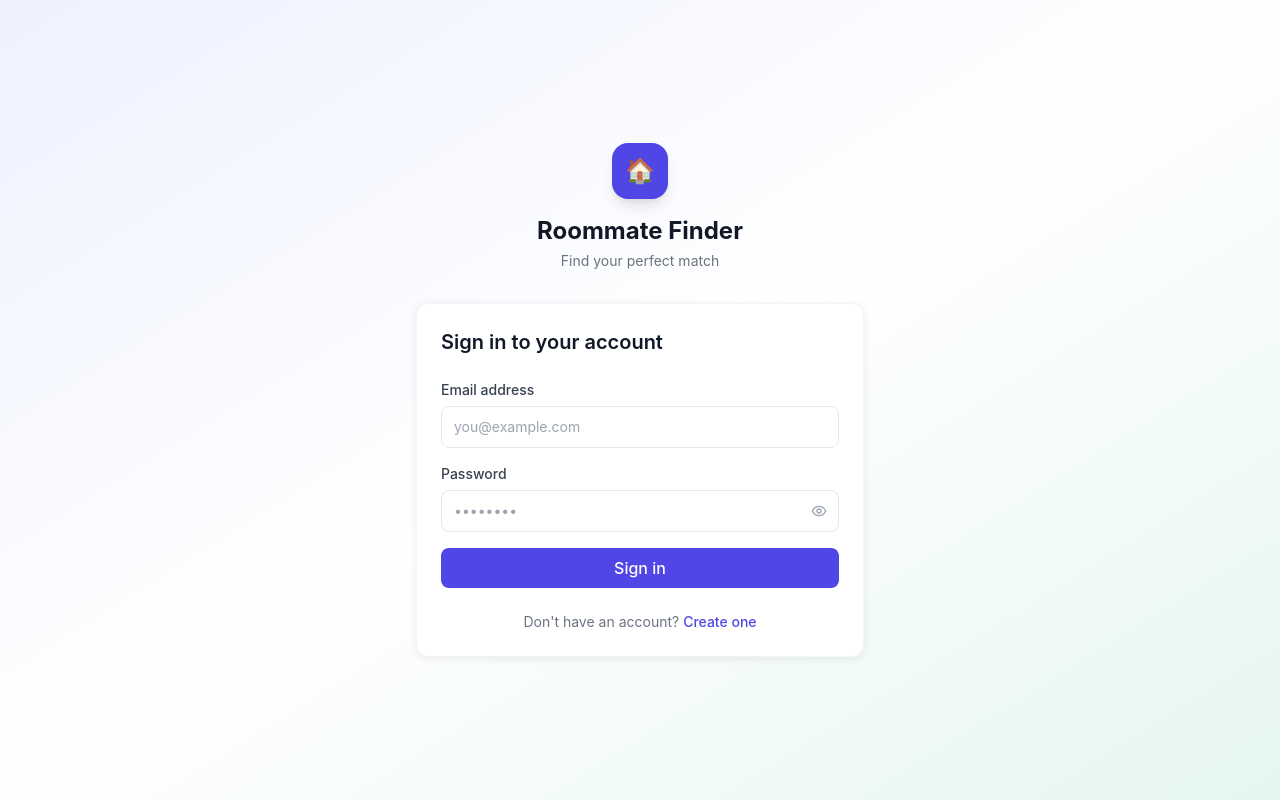
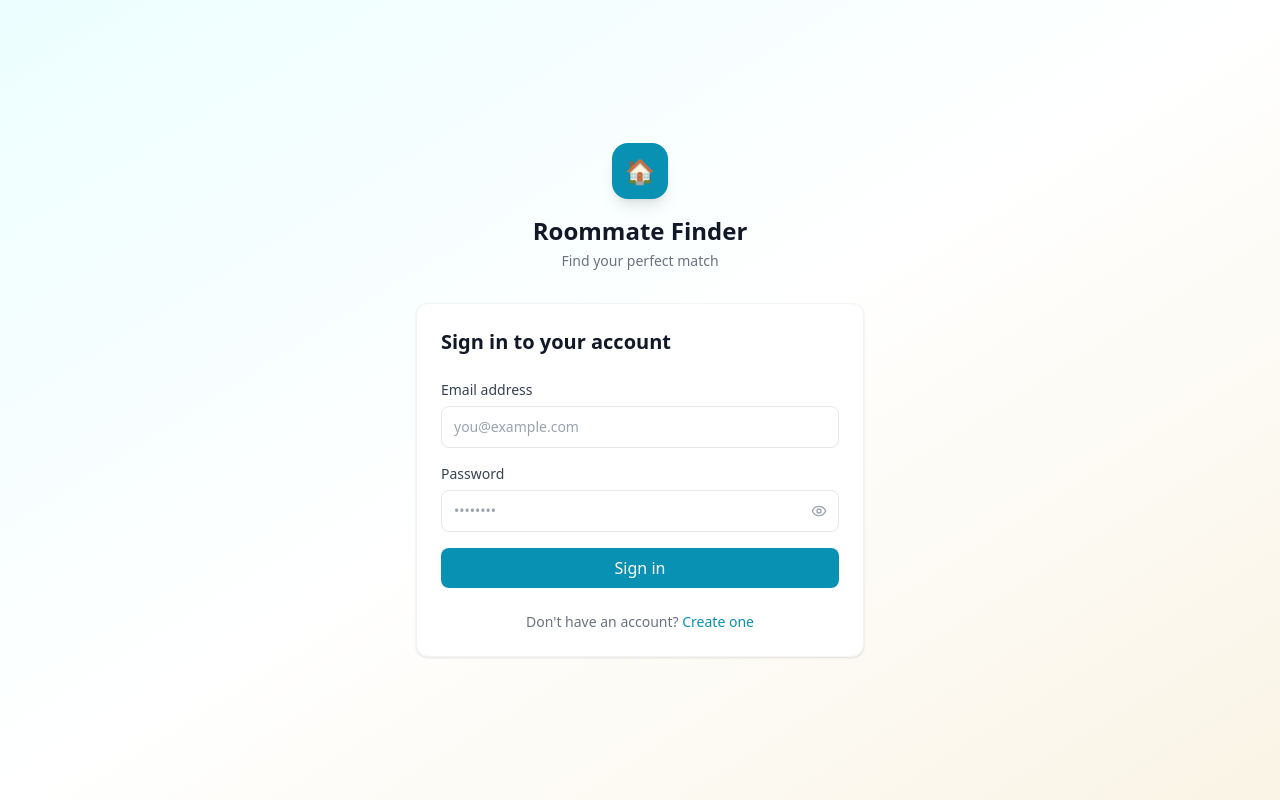
Before and after one commit to Ab494/Rommate-Finder-frontend, a Next.js app: page /auth/login in a window 1280 px wide. Built offline with nearby package versions, Linux system fonts and the light colour scheme; no server answers.

Commit message:
style: new design system — teal primary, dark sidebar, Outfit font

```diff
--- a/tailwind.config.ts
+++ b/tailwind.config.ts
@@ -10,27 +10,51 @@ const config: Config = {
     extend: {
       colors: {
         primary: {
-          50:  '#eef2ff',
-          100: '#e0e7ff',
-          200: '#c7d2fe',
-          400: '#818cf8',
-          500: '#6366f1',
-          600: '#4f46e5',
-          700: '#4338ca',
-          900: '#1e1b4b',
+          50:  '#ecfeff',
+          100: '#cffafe',
+          200: '#a5f3fc',
+          300: '#67e8f9',
+          400: '#22d3ee',
+          500: '#06b6d4',
+          600: '#0891b2',
+          700: '#0e7490',
+          800: '#155e75',
+          900: '#164e63',
         },
         accent: {
-          400: '#34d399',
-          500: '#10b981',
-          600: '#059669',
+          300: '#fcd34d',
+          400: '#fbbf24',
+          500: '#f59e0b',
+          600: '#d97706',
         },
+        sidebar: {
+          bg:         '#0f172a',
+          hover:      '#1e293b',
+          active:     '#1e3a5f',
+          text:       '#94a3b8',
+          activeText: '#38bdf8',
+          border:     '#1e293b',
+        },
+        surface: '#fafaf8',
       },
       fontFamily: {
-        sans: ['Inter', 'system-ui', 'sans-serif'],
+        sans: ['Outfit', 'system-ui', 'sans-serif'],
       },
       boxShadow: {
-        card: '0 2px 8px rgba(0,0,0,0.08)',
-        'card-hover': '0 8px 24px rgba(0,0,0,0.12)',
+        card:        '0 1px 3px rgba(0,0,0,0.07), 0 1px 2px rgba(0,0,0,0.04)',
+        'card-hover':'0 10px 30px rgba(0,0,0,0.10), 0 4px 10px rgba(0,0,0,0.06)',
+      },
+      borderRadius: {
+        xl2: '1rem',
+        xl3: '1.25rem',
+      },
+      animation: {
+        'fade-in':  'fadeIn 0.25s ease-out',
+        'slide-up': 'slideUp 0.3s ease-out',
+      },
+      keyframes: {
+        fadeIn:  { from: { opacity: '0' }, to: { opacity: '1' } },
+        slideUp: { from: { opacity: '0', transform: 'translateY(8px)' }, to: { opacity: '1', transform: 'translateY(0)' } },
       },
     },
   },
```
